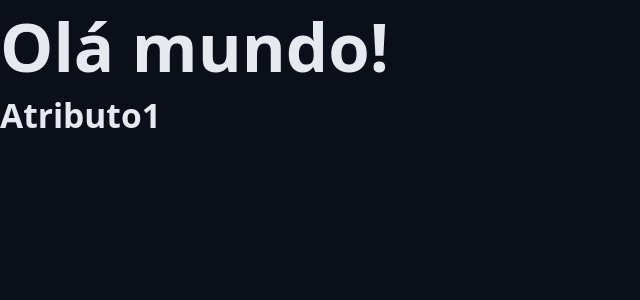
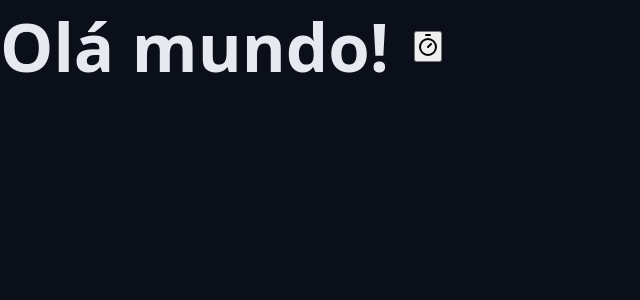
Before and after one commit to Tyago404/chronos-pomodoro, a React (Vite) app: page / in a window 1280 px wide. Shown: the top 300 px of the page, without its empty margins (0-640 px from the left). Built offline with nearby package versions, Linux system fonts and the light colour scheme.

Commit message:
Iniciando estrutura do App

```diff
--- a/package.json
+++ b/package.json
@@ -10,6 +10,7 @@
     "preview": "vite preview"
   },
   "dependencies": {
+    "lucide-react": "^0.503.0",
     "react": "^19.0.0",
     "react-dom": "^19.0.0"
   },
--- a/src/App.tsx
+++ b/src/App.tsx
@@ -7,13 +7,19 @@ import './styles/global.css'
 
 //Importando Componentes
 import {Heading} from './components/Heading'
+import { TimerIcon } from "lucide-react"
+
 
 export const App = ()=>{
   return(
-    <Fragment> {/*Você só pode retornar apenas UM elemento ou utilize Fragments <> */}
-      <Heading attbr1="Atributo1">
+    <Fragment>
+      <Heading>  {/*Esse elemento agora tem várias tags html com vários tipos.. Para não precisar tipar todas as props, utilize React.node no /Heading.tsx */}
         <h1>Olá mundo!</h1>
+        <button><TimerIcon /></button>
       </Heading>
+
+
+
     </Fragment>
   )
 }
--- a/src/components/Heading.module.css
+++ b/src/components/Heading.module.css
@@ -0,0 +1,6 @@
+.heading{
+  display: flex;
+  align-items: center;
+  flex-direction: center;
+  gap: 2.4rem;
+}
--- a/src/components/Heading.tsx
+++ b/src/components/Heading.tsx
@@ -2,12 +2,12 @@
 import styles from'./Heading.module.css'
 
 type HeadingProps = {
-  children:string;
-  attbr1:string
+  //React.ReactNode permite vários tipos que o react aceita nativamente
+  children: React.ReactNode;
 }
 
 //Toda props precisa ser tipada, utilizamos type para tipa-la
 //Geralmente <nome-do-componente>+Props para dar o apelido
-export const Heading = (props:HeadingProps)=>{
-  return <h1 className={styles.heading}>{props.children} {props.attbr1}</h1>
+export const Heading = ({children}:HeadingProps,)=>{
+  return <h1 className={styles.heading}>{children}</h1>
 }
--- a/src/styles/global.css
+++ b/src/styles/global.css
@@ -6,6 +6,7 @@
 
 html{
   font-size: 65.5%;
+
 }
 
 body{
```
Also changed, not shown: 1 other file (tests, documents, lock files or other folders).
